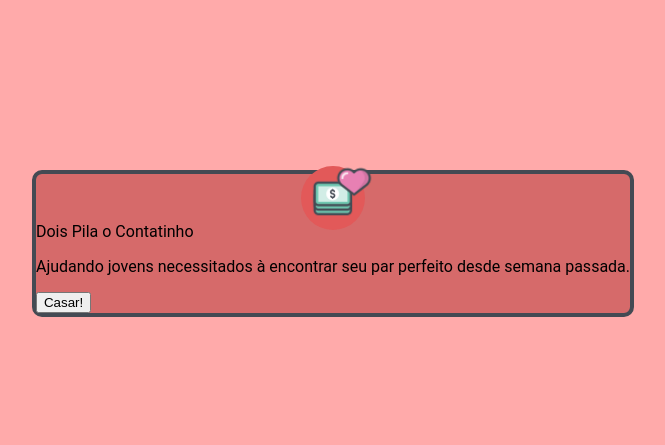
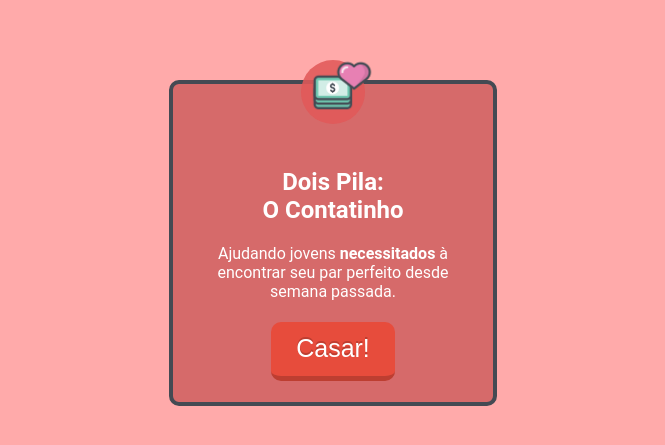
Before and after one commit to doispilacontatinho/doispilacontatinho.github.io, a plain HTML site: page index.html in a window 1280 px wide. Shown: the part 157-602 px from the top of the page, without its empty margins (307-972 px from the left). Drawn offline with Linux system fonts and the light colour scheme.

Commit message:
great stuff

```diff
--- a/index.html
+++ b/index.html
@@ -22,9 +22,9 @@
           <img src="./images/heart.png" alt="heart" class="logo__heart">
         </div>
       </div>
-      <div class="box__title">Dois Pila o Contatinho</div>
-      <p class="box__phrase">Ajudando jovens necessitados à encontrar seu par perfeito desde semana passada.</p>
-      <button class="box_button">Casar!</button>
+      <h2 class="box__title">Dois Pila:<br/>O Contatinho</h2>
+      <p class="box__phrase">Ajudando jovens <b>necessitados</b> à encontrar seu par perfeito desde semana passada.</p>
+      <button class="box__button">Casar!</button>
     </div>
 
     <!--
--- a/style.css
+++ b/style.css
@@ -1,7 +1,7 @@
 html, body {
   margin: 0;
   padding: 0;
-  font-family: 'Roboto', sans-serif;
+  font-family: 'Roboto', sans;
 }
 
 html, body, main {
@@ -27,10 +27,11 @@ main {
 }
 
 .logo_content {
+  top: -2em;
   position: relative;
   width: 4em;
   height: 4em;
-  background-color: #e25959;
+  background-color: #e25959de;
   border-radius: 50%;
 }
 
@@ -60,4 +61,26 @@ main {
   border: 4px solid #444a53;
   border-radius: 10px;
   background-color: #D66A6A;
+  max-width: 18em;
+  text-align: center;
+  padding: 1em;
+  color: white;
 }
+
+.box__title {
+  font-family: 'Roboto', sans;
+}
+
+.box__button {
+  padding: .5em 1em;
+  margin: .2em;
+  border-radius: 10px;
+  font-size: 25px;
+  color: #FFF;
+  text-decoration: none;
+  background-color: #E74C3C;
+  border: none;
+  border-bottom: 5px solid #BD3E31;
+  text-shadow: 0px -2px #BD3E31;
+  cursor: pointer;
+}
```
